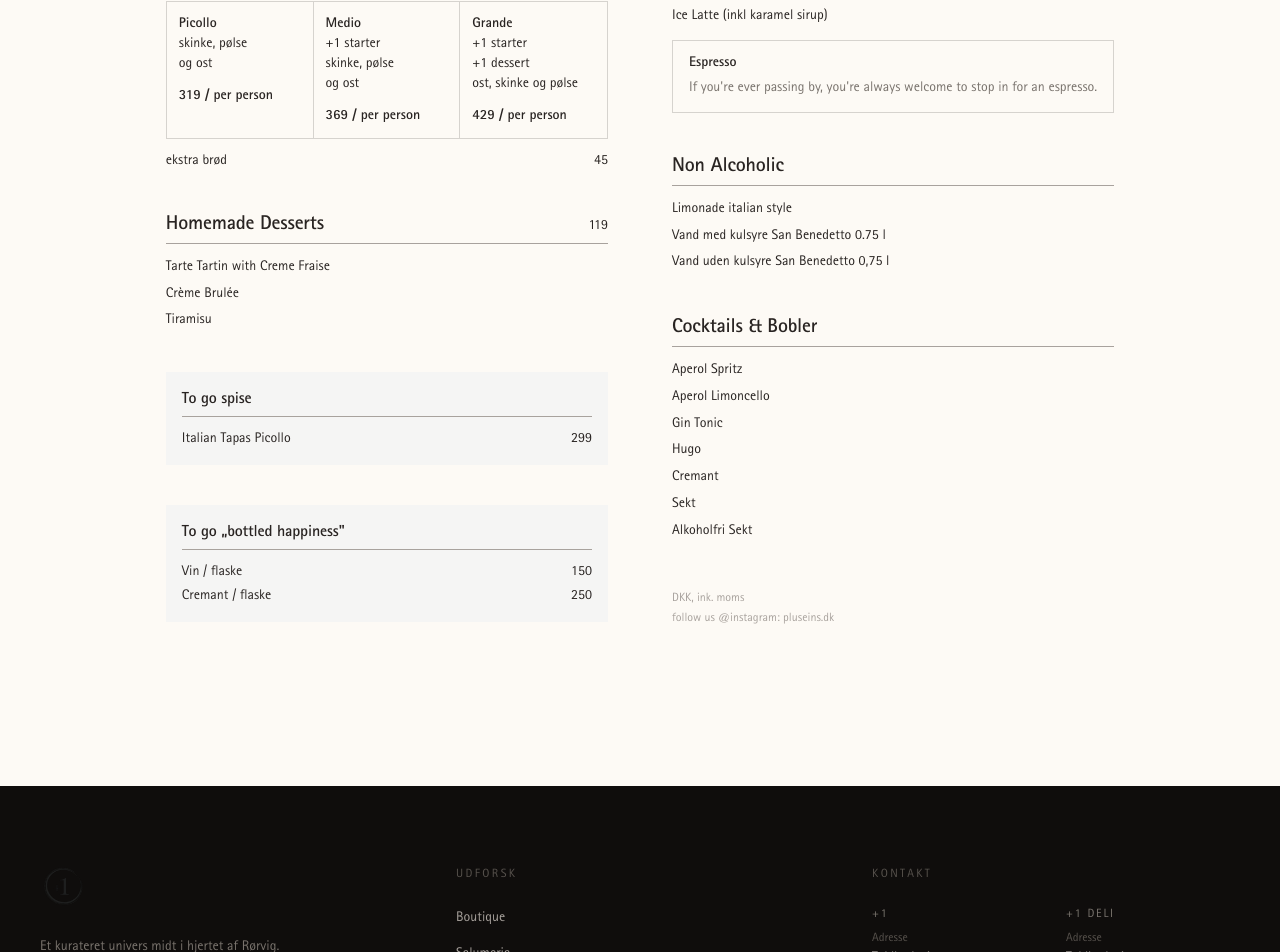
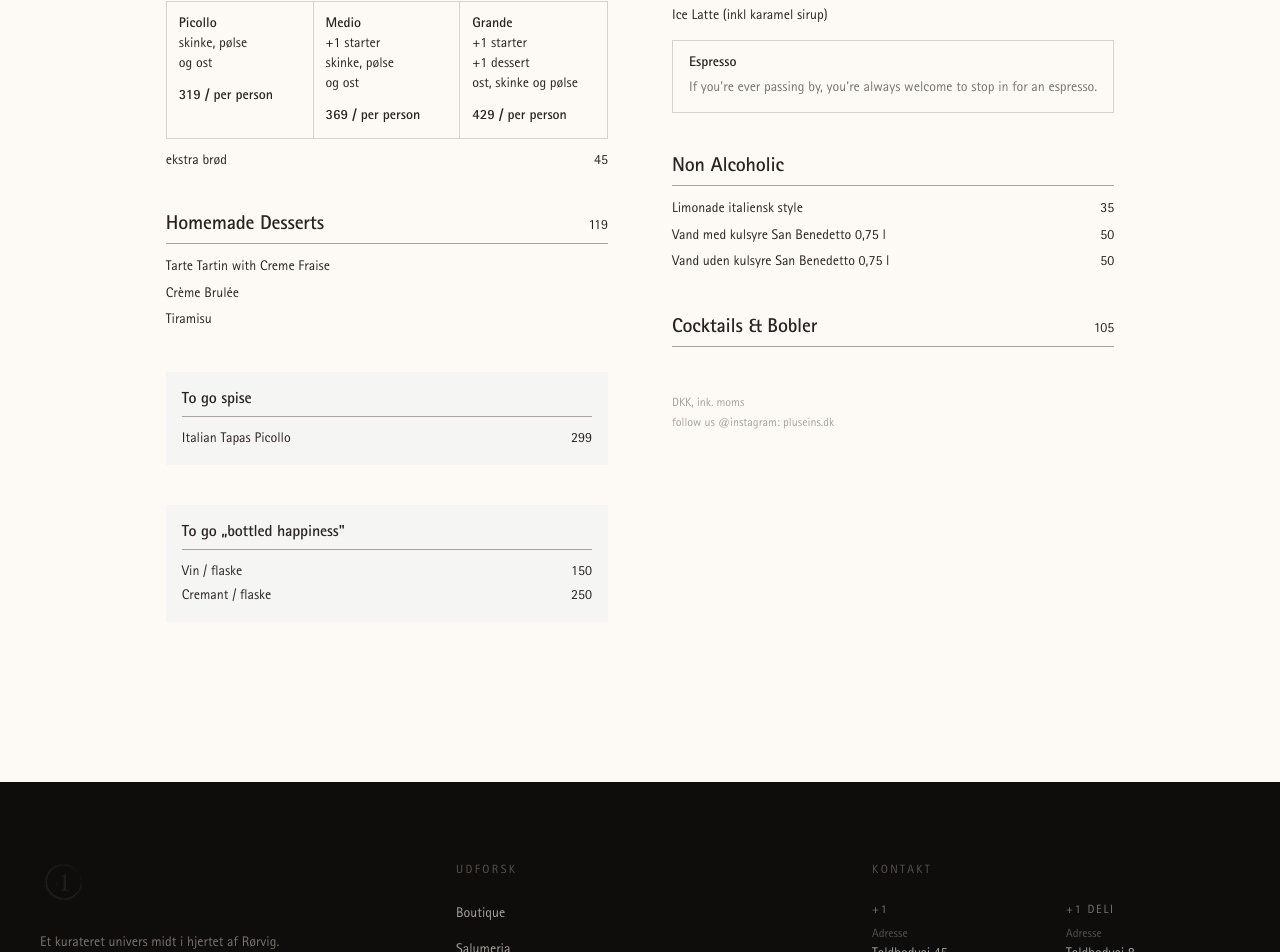
Before and after one commit to mariusaagesen/PLUSEINS, a React (Vite) app: page /salumeria in a window 1280 px wide. Shown: the part 1536-2488 px from the top of the page. Built offline with nearby package versions, Linux system fonts and the light colour scheme.

Commit message:
Updated Salumeria.tsx

```diff
--- a/src/pages/Salumeria.tsx
+++ b/src/pages/Salumeria.tsx
@@ -240,25 +240,19 @@ export default function Salumeria() {
                   <h2 className="font-bold text-xl">Non Alcoholic</h2>
                   <div className="w-full h-px bg-stone-400 mt-1 mb-3" />
                   <div className="space-y-1 text-sm font-light leading-relaxed">
-                    <p>Limonade italian style</p>
-                    <p>Vand med kulsyre San Benedetto 0.75 l</p>
-                    <p>Vand uden kulsyre San Benedetto 0,75 l</p>
+                    <div className="flex justify-between gap-4"><span>Limonade italiensk style</span><span className="shrink-0">35</span></div>
+                    <div className="flex justify-between gap-4"><span>Vand med kulsyre San Benedetto 0,75 l</span><span className="shrink-0">50</span></div>
+                    <div className="flex justify-between gap-4"><span>Vand uden kulsyre San Benedetto 0,75 l</span><span className="shrink-0">50</span></div>
                   </div>
                 </div>
 
                 {/* Cocktails & Bobler */}
                 <div>
-                  <h2 className="font-bold text-xl">Cocktails &amp; Bobler</h2>
+                  <div className="flex justify-between items-baseline">
+                    <h2 className="font-bold text-xl">Cocktails &amp; Bobler</h2>
+                    <span className="text-sm font-light">105</span>
+                  </div>
                   <div className="w-full h-px bg-stone-400 mt-1 mb-3" />
-                  <div className="space-y-1 text-sm font-light leading-relaxed">
-                    <p>Aperol Spritz</p>
-                    <p>Aperol Limoncello</p>
-                    <p>Gin Tonic</p>
-                    <p>Hugo</p>
-                    <p>Cremant</p>
-                    <p>Sekt</p>
-                    <p>Alkoholfri Sekt</p>
-                  </div>
                 </div>
 
                 {/* Footer */}
```
